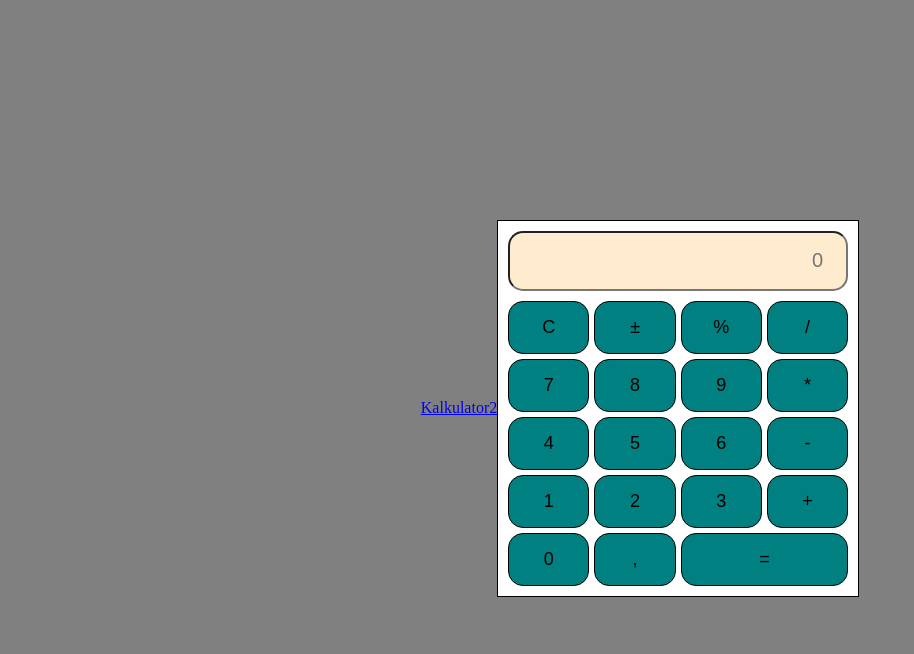
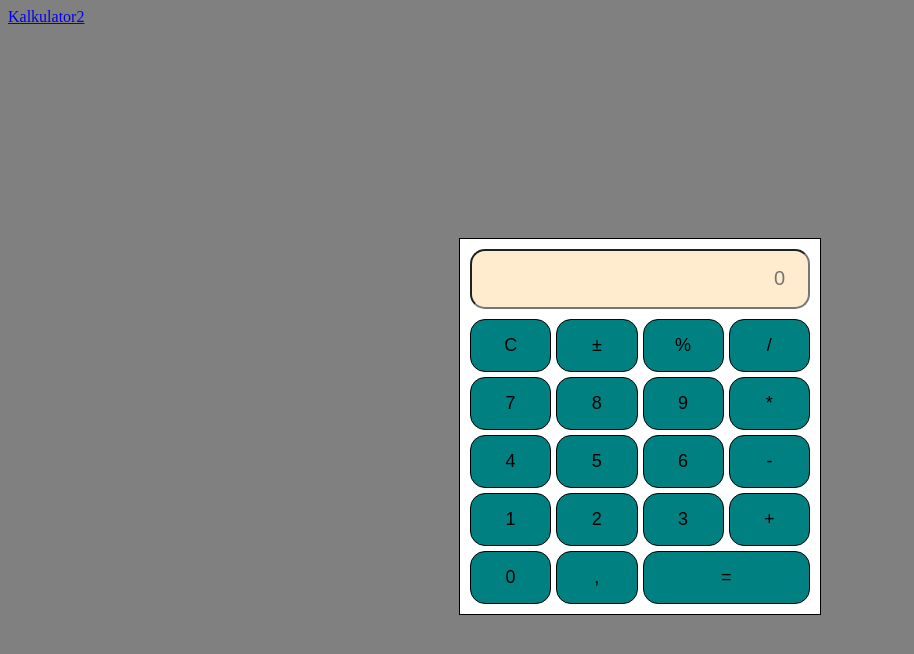
Before and after one commit to eirinedvinsen/utviklerkurs-kalkulator, a plain HTML site: page index.html in a window 1280 px wide. Shown: the whole page, without its empty margins (0-914 px from the left). Drawn offline with Linux system fonts and the light colour scheme.

Commit message:
fixing style

```diff
--- a/alternativestyles.css
+++ b/alternativestyles.css
@@ -7,11 +7,14 @@
 }
 
 body{
+    background-color: var(--background-color);
+}
+
+main{
     display: flex;
     justify-content: center;
     align-items: center;
     height: 100vh;
-    background-color: var(--background-color);
 }
 
 .calculator{
--- a/index.html
+++ b/index.html
@@ -7,9 +7,12 @@
     <link rel="stylesheet" href="styles.css">
 </head>
 <body>
+    <header>
     <nav>
         <a href="kalkulator.html">Kalkulator2</a>
     </nav>
+    </header>
+    <main>
     <div class="calculator">
         <input  class="display" type="number" placeholder="0" >
         <div class="keys">
@@ -39,5 +42,6 @@
                  <button class="equal">=</button>
         </div>
     </div>
+    </main>
 </body>
 </html>
--- a/styles.css
+++ b/styles.css
@@ -1,9 +1,12 @@
 body{
+    background-color: grey;
+}
+
+main{
     display: flex;
     justify-content: center;
     align-items: center;
     height: 100vh;
-    background-color: grey;
 }
 
 .calculator{
```
